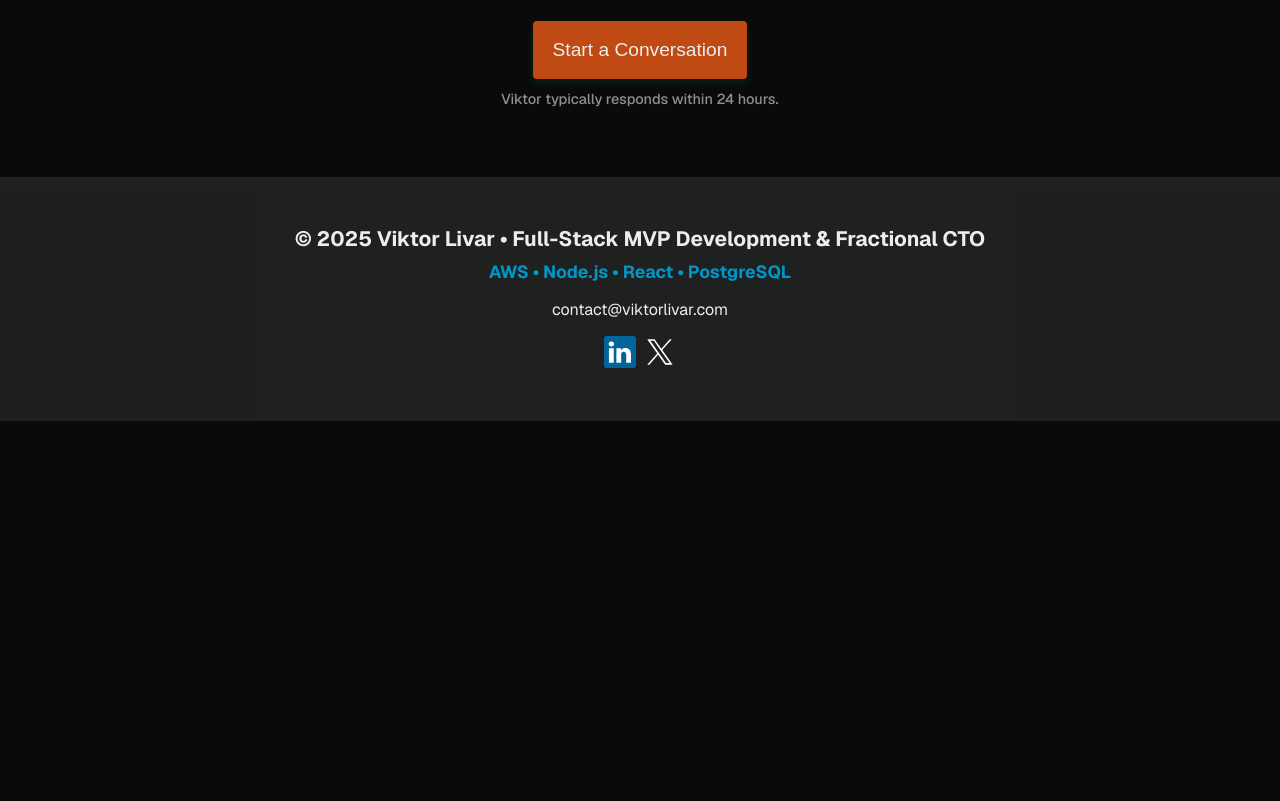
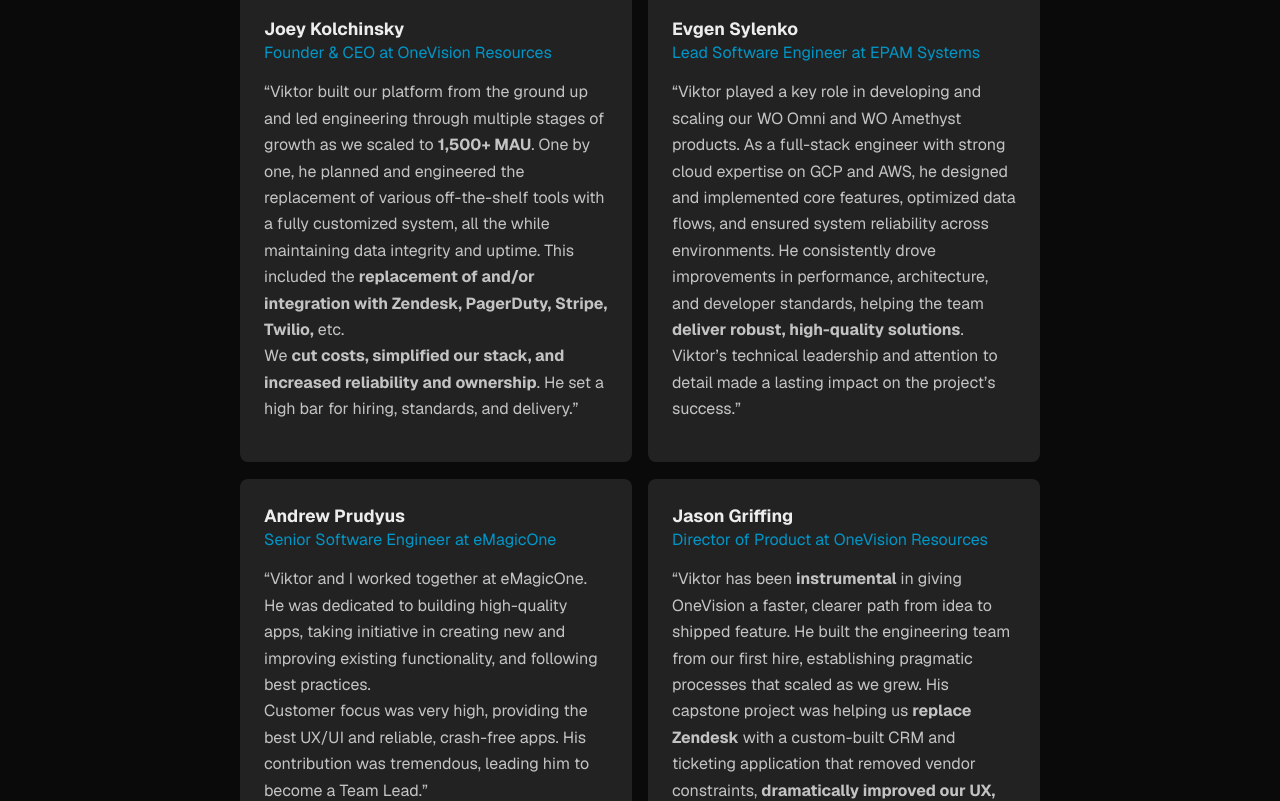
Before and after one commit to viktorlivar/viktor-livar-site, a Next.js app in the folder apps/web-ui/: page / in a window 1280 px wide. Shown: the part 2860-3661 px from the top of the page. Before the commit the page ends 3281 px from the top, so only its background shows below. Built offline with nearby package versions, Linux system fonts and the light colour scheme.

Commit message:
VL-19/Added testimonials

```diff
--- a/apps/web-ui/src/app/page.module.css
+++ b/apps/web-ui/src/app/page.module.css
@@ -452,6 +452,50 @@
   margin-bottom: calc(var(--spacing) * 2);
 }
 
+/********************** Testimonial Section **********************/
+
+.testimonial-section-grid {
+  display: grid;
+  gap: calc(var(--spacing) * 2);
+  grid-template-columns: repeat(2, minmax(0, 1fr));
+  padding-top: calc(var(--spacing) * 6);
+  margin: 0 auto;
+}
+
+.testimonial-section-card {
+  margin: 0;
+  padding: calc(var(--spacing) * 3);
+  background-color: var(--tile-color);
+  border-radius: calc(var(--border-radius) * 2);
+}
+
+.testimonial-section-author-container {
+  margin-bottom: calc(var(--spacing) * 2);
+}
+
+.testimonial-section-author {
+  font-weight: 700;
+  font-size: 1.1em;
+  line-height: 1.5;
+}
+
+.testimonial-section-author-subtitle {
+  color: var(--main-color-light-2);
+}
+
+.testimonial-section-quote {
+  line-height: 1.65;
+  margin-bottom: calc(var(--spacing) * 2);
+  opacity: 0.8;
+}
+
+@media (max-width: 820px) {
+  .testimonial-section-grid {
+    grid-template-columns: 1fr;
+    margin: 0 calc(var(--spacing) * 2);
+  }
+}
+
 /********************** Contact Section **********************/
 
 .contact-section-container {
--- a/apps/web-ui/src/app/page.tsx
+++ b/apps/web-ui/src/app/page.tsx
@@ -7,12 +7,14 @@
 import Image from 'next/image';
 import styles from './page.module.css';
 import { technologies } from './technologies';
+import { testimonials } from './testimonials';
 
 const sections = {
   hero: 'hero',
   services: 'services',
   technologies: 'technologies',
   about: 'about',
+  testimonials: 'testimonials',
   contact: 'contact',
 } as const;
 
@@ -178,6 +180,32 @@
 
           <div className={styles['section-separator-line']} />
 
+          <section id={sections.testimonials} className={styles['section-content']}>
+            <h2 data-reveal>Testimonials</h2>
+
+            <div className={styles['testimonial-section-grid']}>
+              {testimonials.map((item, i) => (
+                <blockquote
+                  key={i}
+                  className={styles['testimonial-section-card']}
+                  data-reveal
+                  style={{ transitionDelay: `${i * 80}ms` }} // For proper reveal timing
+                >
+                  <div className={styles['testimonial-section-author-container']}>
+                    <div className={styles['testimonial-section-author']}>{item.author}</div>
+                    <div className={styles['testimonial-section-author-subtitle']}>
+                      {item.position} at {item.company}
+                    </div>
+                  </div>
+
+                  <p className={styles['testimonial-section-quote']}>“{item.quote}”</p>
+                </blockquote>
+              ))}
+            </div>
+          </section>
+
+          <div className={styles['section-separator-line']} />
+
           <section id={sections.contact} className={styles['section-content']}>
             <h2 data-reveal>Get in Touch</h2>
 
--- /dev/null
+++ b/apps/web-ui/src/app/testimonials.tsx
@@ -0,0 +1,76 @@
+import React from 'react';
+
+interface TestimonialItem {
+  quote: React.ReactNode;
+  author: string;
+  company: string;
+  position: string;
+}
+
+export const testimonials: TestimonialItem[] = [
+  {
+    quote: (
+      <>
+        Viktor built our platform from the ground up and led engineering through multiple
+        stages of growth as we scaled to <b>1,500+ MAU</b>. One by one, he planned and
+        engineered the replacement of various off-the-shelf tools with a fully customized
+        system, all the while maintaining data integrity and uptime. This included the{' '}
+        <b>replacement of and/or integration with Zendesk, PagerDuty, Stripe, Twilio,</b> etc.
+        <br />
+        We <b>cut costs, simplified our stack, and increased reliability and ownership</b>. He
+        set a high bar for hiring, standards, and delivery.
+      </>
+    ),
+
+    author: 'Joey Kolchinsky',
+    company: 'OneVision Resources',
+    position: 'Founder & CEO',
+  },
+  {
+    quote: (
+      <>
+        Viktor played a key role in developing and scaling our WO Omni and WO Amethyst
+        products. As a full-stack engineer with strong cloud expertise on GCP and AWS, he
+        designed and implemented core features, optimized data flows, and ensured system
+        reliability across environments. He consistently drove improvements in performance,
+        architecture, and developer standards, helping the team{' '}
+        <b>deliver robust, high-quality solutions</b>. Viktor’s technical leadership and
+        attention to detail made a lasting impact on the project’s success.
+      </>
+    ),
+    author: 'Evgen Sylenko',
+    company: 'EPAM Systems',
+    position: 'Lead Software Engineer',
+  },
+  {
+    quote: (
+      <>
+        Viktor and I worked together at eMagicOne. He was dedicated to building high-quality
+        apps, taking initiative in creating new and improving existing functionality, and
+        following best practices. <br />
+        Customer focus was very high, providing the best UX/UI and reliable, crash-free apps.
+        His contribution was tremendous, leading him to become a Team Lead.
+      </>
+    ),
+    author: 'Andrew Prudyus',
+    company: 'eMagicOne',
+    position: 'Senior Software Engineer',
+  },
+  {
+    quote: (
+      <>
+        Viktor has been <b>instrumental</b> in giving OneVision a faster, clearer path from
+        idea to shipped feature. He built the engineering team from our first hire,
+        establishing pragmatic processes that scaled as we grew. His capstone project was
+        helping us <b>replace Zendesk</b> with a custom-built CRM and ticketing application
+        that removed vendor constraints,{' '}
+        <b>dramatically improved our UX, and increased delivery velocity</b>. <br />
+        He is a tremendous asset to any company looking to leverage software to drive better
+        business results.
+      </>
+    ),
+    author: 'Jason Griffing',
+    company: 'OneVision Resources',
+    position: 'Director of Product',
+  },
+];
```
